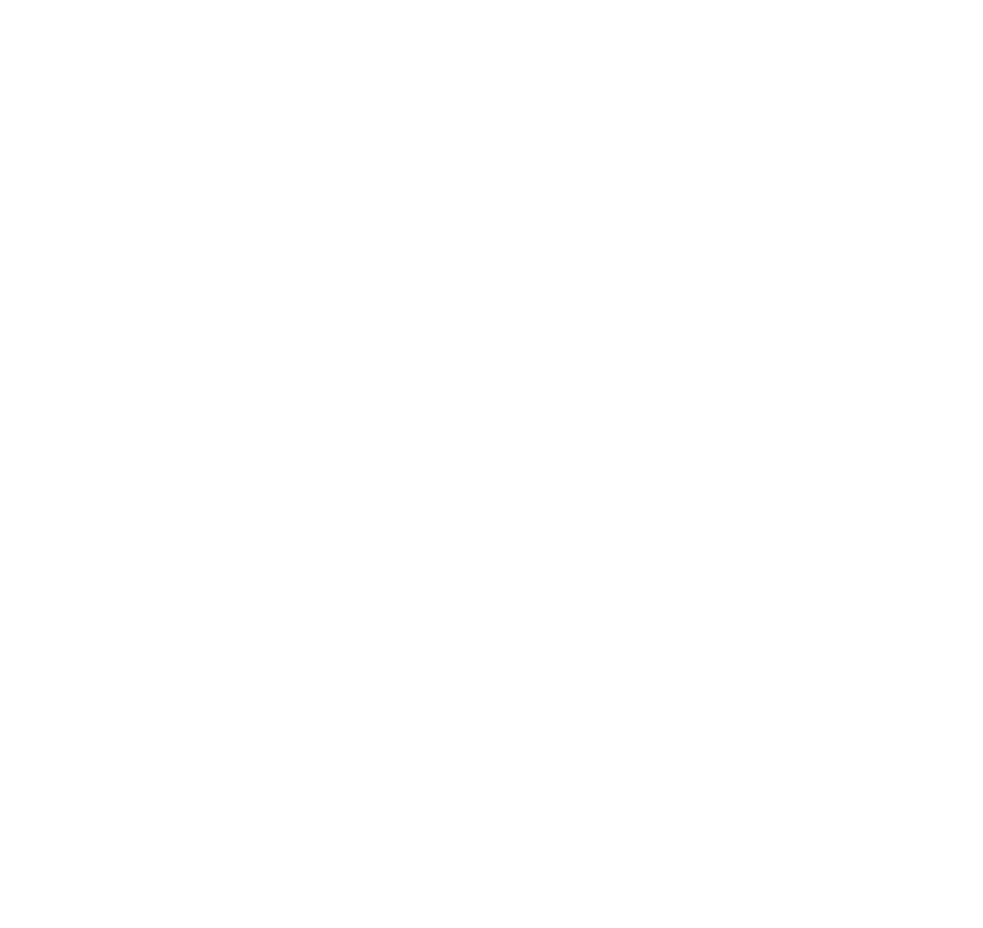
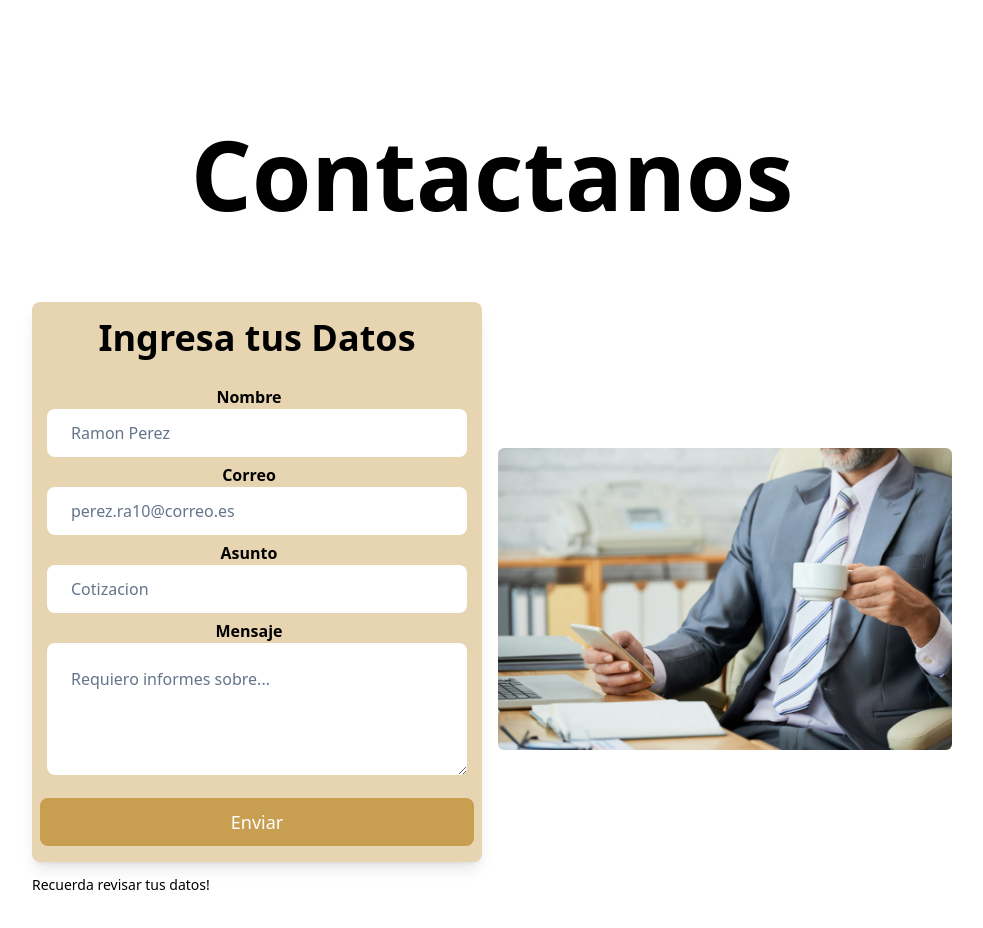
Before and after one commit to MiloDeSkorpio/landing-legalia, a React (Vite) app: page / in a window 1280 px wide. Shown: the part 3220-4148 px from the top of the page, without its empty margins (148-1131 px from the left). Before the commit the page ends 3204 px from the top, so only its background shows below. Built offline with nearby package versions, Linux system fonts and the light colour scheme.

Commit message:
Contacto

```diff
--- a/src/App.jsx
+++ b/src/App.jsx
@@ -9,6 +9,8 @@ import Header  from './components/Header';
 import Mision from './components/Mision';
 import Vision from './components/Vision';
 import Servicios from './components/Servicios';
+import Contacto from './components/Contacto';
+
 const App = () => {
 // initialize aos
 Aos.init({
@@ -21,6 +23,7 @@ Aos.init({
       <Mision />
       <Vision />
       <Servicios />
+      <Contacto />
     </div>
   )
 }
--- /dev/null
+++ b/src/components/Contacto.jsx
@@ -0,0 +1,98 @@
+import React from 'react'
+//import data
+import { contacto } from '../data'
+//import components
+// import emailjs from '@emailjs/browser'
+const Contacto = () => {
+  // Metodo envio
+
+  //destrucutre contact
+  const { form, title } = contacto
+  return (
+    <section className='bg-white section' id='contacto'>
+    <div className='container mx-auto max-w-[920px]'>
+      {/** title **/}
+      <h2
+        className='title mb-10 lg:mb-20 text-center  mx-auto'
+        data-aos='fade-up'
+        data-aos-delay='200'
+      >{title}</h2>
+      <div className='flex flex-col-reverse gap-4 lg:flex-row justify-center items-center'>
+        <div
+          data-aos='fade-up'
+          data-aos-offset='200'
+          data-aos-delay='800'
+        >
+          {/** form   onSubmit={sendEmail} **/}
+          <form className='bg-[#e7d4b1] max-w-[550px] rounded-lg mb-[10px] p-2 py-4 shadow-lg lg:w-[450px]' >
+            <h2 className='text-4xl font-semibold mb-5 text-center'>Ingresa tus Datos</h2>
+            <div className='h-[62px] p-[7px] flex flex-col items-center my-4'>
+              <label className='font-semibold pr-4' for='nombre'>Nombre</label>
+              <input
+                type='text'
+                className='w-full h-full p-6 border-none rounded-lg outline-none placeholder:text-slate-500 '
+                placeholder={form.ph1}
+                name='nombre'
+                id='nombre'
+                required
+              />
+            </div>
+            <div className='h-[62px] p-[7px] flex flex-col items-center my-4'>
+              <label className='font-semibold pr-4' for='email'>Correo</label>
+              <input
+                type='email'
+                className='w-full h-full p-6 border-none rounded-lg outline-none placeholder:text-slate-500 '
+                placeholder={form.ph2}
+                name='email'
+                id='email'
+                required
+              />
+            </div>
+            <div className='h-[62px] p-[7px] flex flex-col items-center my-4'>
+              <label className='font-semibold pr-4' for='asunto'>Asunto</label>
+              <input
+                type='text'
+                className='w-full h-full p-6 border-none rounded-lg outline-none placeholder:text-slate-500 '
+                placeholder={form.ph3}
+                name='asunto'
+                id='asunto'
+                required
+              />
+            </div>
+            <div className='h-[170px] p-[7px] flex flex-col items-center my-4'>
+              <label className='font-semibold pr-4' for='mensaje'>Mensaje</label>
+              <textarea
+                className='w-full h-full p-6 border-none rounded-lg outline-none placeholder:text-slate-500 '
+                placeholder={form.ph4}
+                name='mensaje'
+                id='mensaje'
+                required
+              />
+            </div>
+            <button
+              id='buttonForm'
+              className='btn btn-sm bg-[#c89e51] hover:bg-[#ae8537] w-full text-white'
+            >{form.btnText}</button>
+          </form>
+          <span className='text-sm text-light'>{form.smallText}</span>
+        </div>
+        <div
+          data-aos='fade-down'
+          data-aos-offset='200'
+          data-aos-delay='800'
+          className='flex-1 aspect-ratio aspect-ratio-16/9'
+        >
+          <img
+            src={form.logo}
+            alt='logof'
+            className='rounded-md object-cover'
+          />
+        </div>
+      </div>
+    </div>
+
+  </section>
+  )
+}
+
+export default Contacto
--- a/src/components/Vision.jsx
+++ b/src/components/Vision.jsx
@@ -5,7 +5,7 @@ import { vision } from '../data'
 const Vision = () => {
   const { title, subtitle, btnLink, btnIcon, image } = vision
   return (
-    <section className='section bg-white' id='vision'>
+    <section className='bg-white section' id='vision'>
       <div className='container mx-auto min-h-[900px] flex justify-center items-center'>
         <div className='flex flex-col lg:gap-x-[30px] gap-y-8 lg:gap-y-0 lg:flex-row items-center justify-center text-center lg:text-left'>
           {/** image **/}
--- a/src/data.js
+++ b/src/data.js
@@ -4,7 +4,7 @@ import HeroImg from '../src/assets/img/hero.svg'
 import ArrowIcon from '../src/assets/img/arrow-right.svg'
 import VisionImg from '../src/assets/img/vision.svg'
 import ServicesImg from '../src/assets/img/services.svg'
-
+import ContactImg from '../src/assets/img/contact.svg'
 
 export const header = {
   logo: LogoImg,
@@ -78,7 +78,15 @@ export const servicios = {
 }
 export const contacto = {
   title: 'Contactanos',
-  image: 'aqui va la image'
+  form: {
+    ph1: 'Ramon Perez',
+    ph2: 'perez.ra10@correo.es',
+    ph3: 'Cotizacion',
+    ph4: 'Requiero informes sobre...',
+    btnText: 'Enviar',
+    smallText: 'Recuerda revisar tus datos!',
+    logo: ContactImg
+  },
 }
 
 export const social = {
```
Also changed, not shown: src/assets/img/contact.svg (added).
